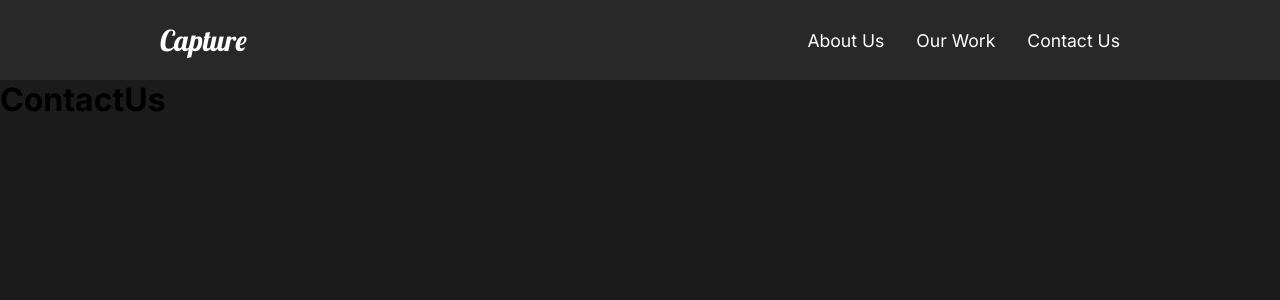
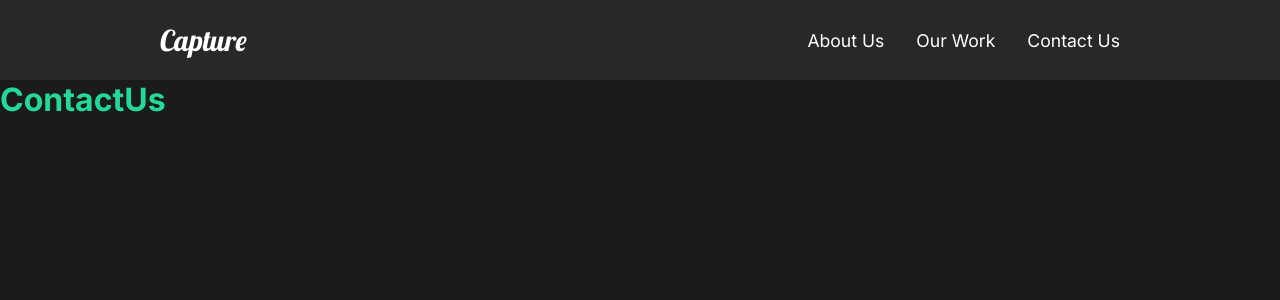
Before and after one commit to sujoyduttajad/Capture-Portfolio, a React (Create React App) app: page /contact in a window 1280 px wide. Shown: the top 300 px of the page. Built offline with nearby package versions, Linux system fonts and the light colour scheme.

Commit message:
Update ContactUs.js

```diff
--- a/src/pages/ContactUs.js
+++ b/src/pages/ContactUs.js
@@ -11,7 +11,7 @@ const ContactUs = () => {
       animate="show"
       exit="exit"
     >
-      <h1>ContactUs</h1>
+      <h4>ContactUs</h4>
     </motion.div>
   );
 };
```
